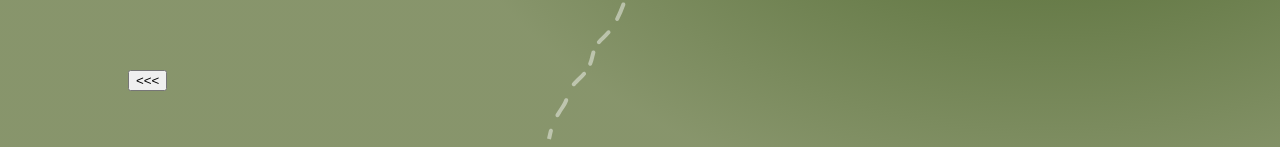
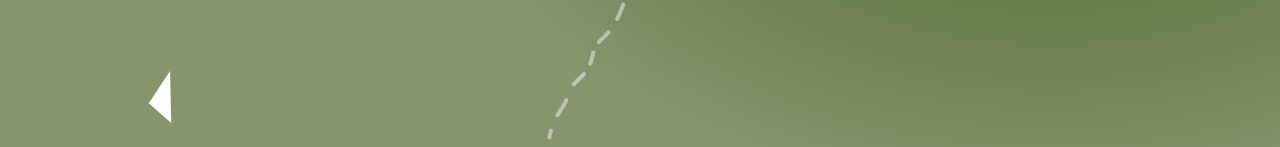
Before and after one commit to tanvibhakta/sultana-fieldness, a React (Create React App) app: page /story in a window 1280 px wide. Shown: the part 650-797 px from the top of the page. Built offline with nearby package versions, Linux system fonts and the light colour scheme.

Commit message:
back button uses new arrow

```diff
--- a/src/pages/Story.jsx
+++ b/src/pages/Story.jsx
@@ -3,6 +3,7 @@ import { useNavigate } from "react-router-dom";
 import { ReactComponent as Path } from "../assets/path.svg";
 import { ReactComponent as Ladybird } from "../assets/ladybird.svg";
 import { ReactComponent as Spider } from "../assets/spider.svg";
+import { ReactComponent as BackArrow } from "../assets/back-arrow.svg";
 import "./css/story.css";
 import floaters from "../assets/floaters.png";
 import floaters2x from "../assets/floaters@2x.png";
@@ -39,7 +40,7 @@ export const Story = () => {
     >
       <StoryPages pageNumber={pageNumber} setPageNumber={setPageNumber} />
       <button className="back_button" onClick={() => goBack()}>
-        {"<<<"}
+        <BackArrow className="arrow" />
       </button>
     </main>
   );
--- a/src/pages/css/story.css
+++ b/src/pages/css/story.css
@@ -112,4 +112,10 @@
   top: 90vh;
   left: 10vw;
   z-index: 10;
+  background-color: transparent;
+  border: none;
 }
+
+.back_button svg {
+  pointer-events: none;
+}
```
